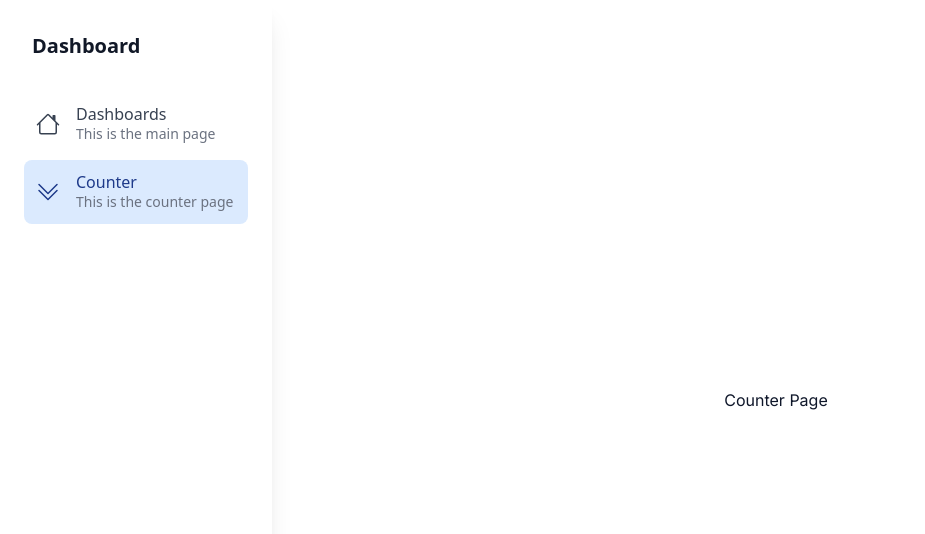
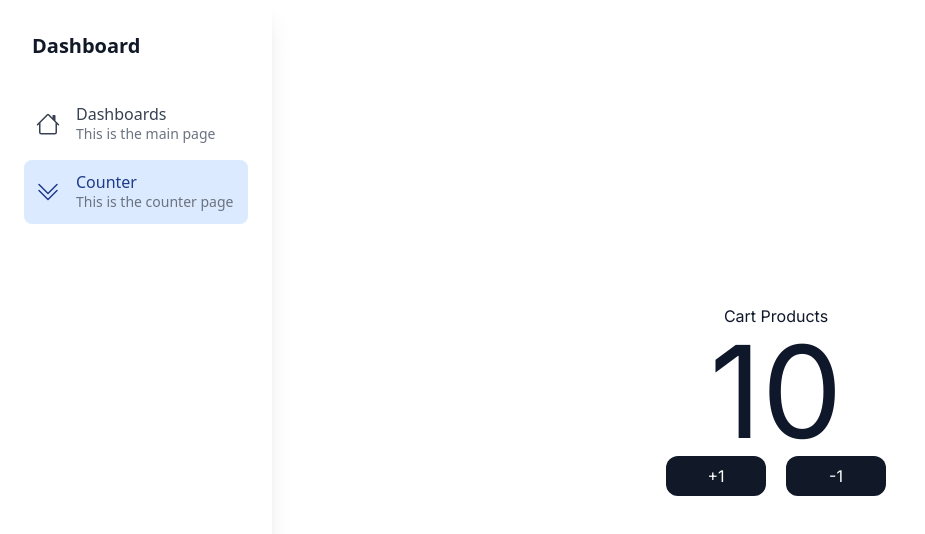
Before and after one commit to BernardoAguayoOrtega/next-dashboard, a Next.js app: page /dashboard/counter in a window 1280 px wide. Shown: the top 534 px of the page, without its empty margins (0-925 px from the left). Built offline with nearby package versions, Linux system fonts and the light colour scheme.

Commit message:
Update CounterPage component to display cart products and provide buttons to increment and decrement quantity

```diff
--- a/src/app/dashboard/counter/page.tsx
+++ b/src/app/dashboard/counter/page.tsx
@@ -2,7 +2,17 @@
 export default function CounterPage() {
   return (
     <div className="flex flex-col items-center justify-center w-full h-full">
-      <h1>Counter Page</h1>
+      <span>Cart Products</span>
+      <span className="text-9xl">10</span>
+
+      <div className="flex space-x-5">
+        <button className="flex items-center justify-center p-2 rounded-xl bg-gray-900 text-white hover:bg-gray-400 transition-all w-[100px] mr2">
+          +1
+        </button>
+        <button className="flex items-center justify-center p-2 rounded-xl bg-gray-900 text-white hover:bg-gray-400 transition-all w-[100px] mr2">
+          -1
+        </button>
+      </div>
     </div>
   );
 }
```
